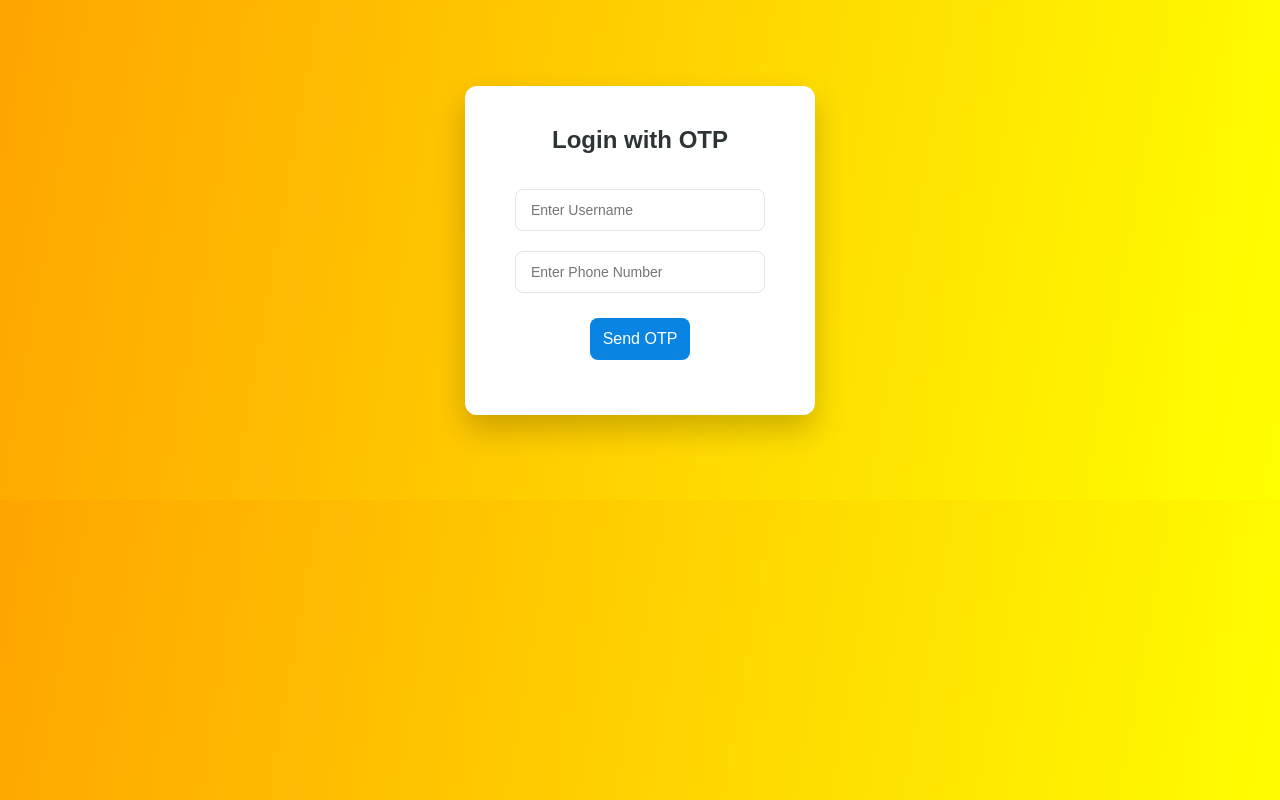
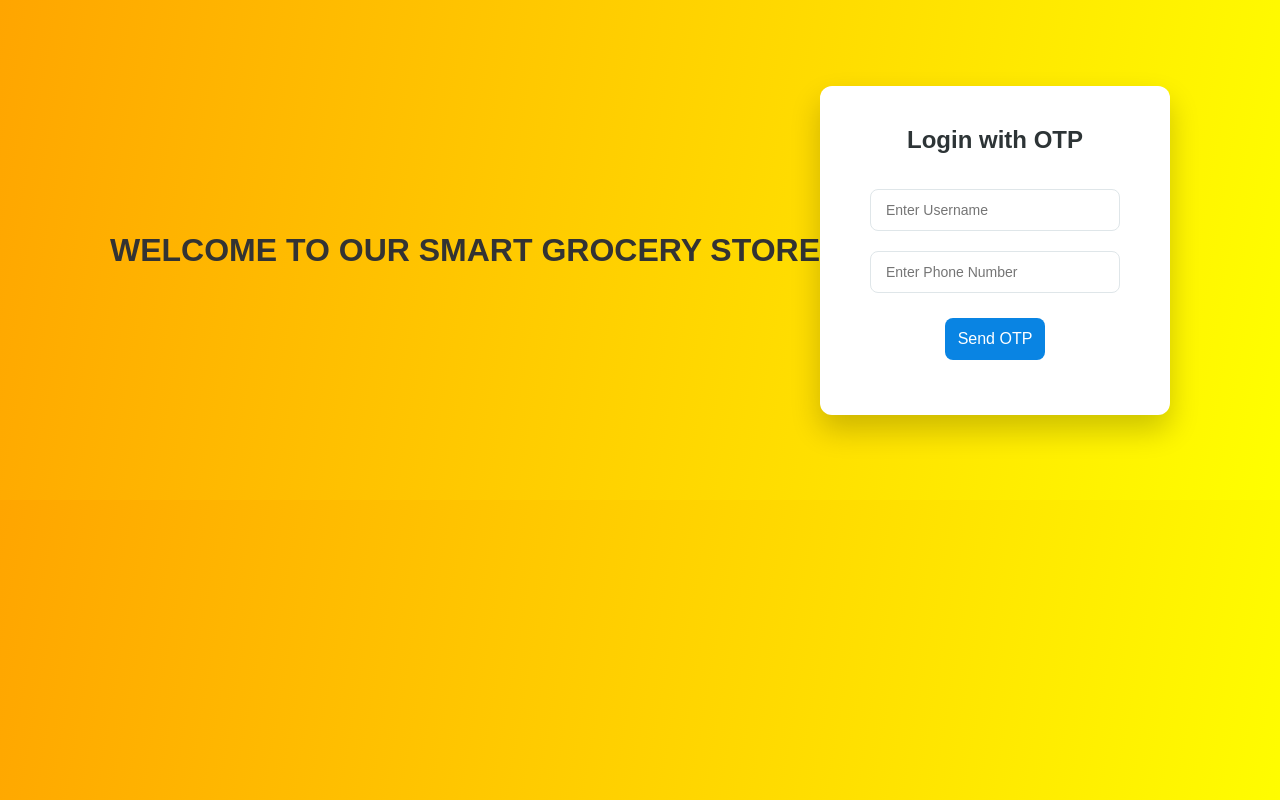
Before and after one commit to pavanasuthabc2007/WEB_SEE_PROJECT, a plain HTML site: page login.html in a window 1280 px wide. Drawn offline with Linux system fonts and the light colour scheme.

Commit message:
Add welcome header to login page

```diff
--- a/login.html
+++ b/login.html
@@ -3,6 +3,7 @@
 <head>
     <title>OTP Login - Smart Grocery Store</title>
     <link rel="stylesheet" href="style.css">
+    <h1> WELCOME TO OUR SMART GROCERY STORE</h1>
 </head>
 <body class="auth-body">
 
```
